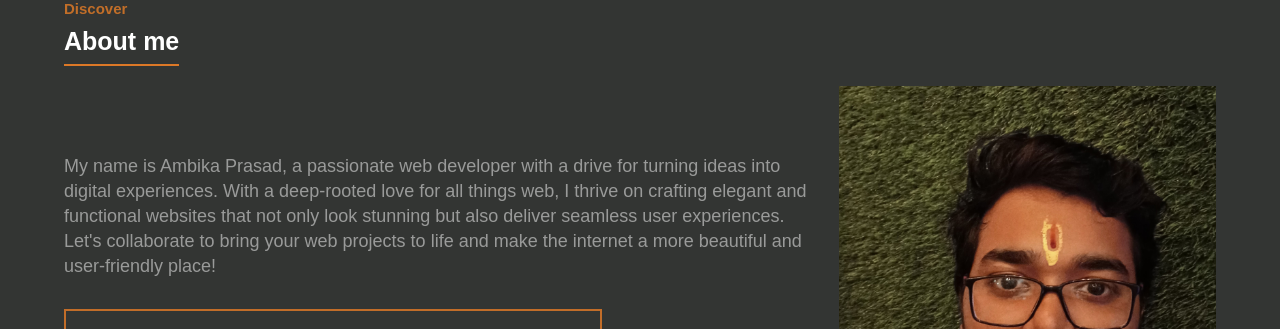
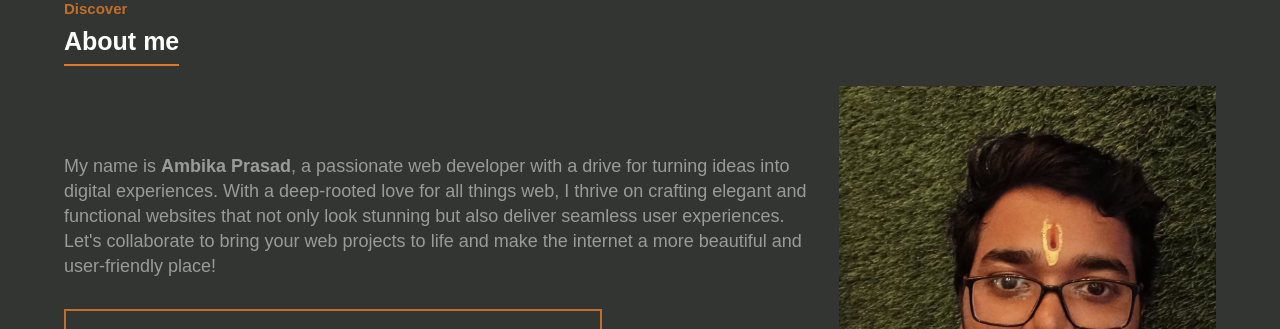
Before and after one commit to ambikaprasad21/portfolio-ambika, a React (Create React App) app: page / in a window 1280 px wide. Shown: the part 840-1169 px from the top of the page. Built offline with nearby package versions, Linux system fonts and the light colour scheme.

Commit message:
name bold

```diff
--- a/src/About.js
+++ b/src/About.js
@@ -32,13 +32,13 @@ function About() {
         <div className="about-content">
           <div className="about-text about-item">
             <p className="intro-para">
-              My name is Ambika Prasad, a passionate web developer with a drive
-              for turning ideas into digital experiences. With a deep-rooted
-              love for all things web, I thrive on crafting elegant and
-              functional websites that not only look stunning but also deliver
-              seamless user experiences. Let's collaborate to bring your web
-              projects to life and make the internet a more beautiful and
-              user-friendly place!
+              My name is <span style={{ fontWeight: 600 }}>Ambika Prasad</span>,
+              a passionate web developer with a drive for turning ideas into
+              digital experiences. With a deep-rooted love for all things web, I
+              thrive on crafting elegant and functional websites that not only
+              look stunning but also deliver seamless user experiences. Let's
+              collaborate to bring your web projects to life and make the
+              internet a more beautiful and user-friendly place!
             </p>
             <div className="box-info">
               <div className="box-left">
```
